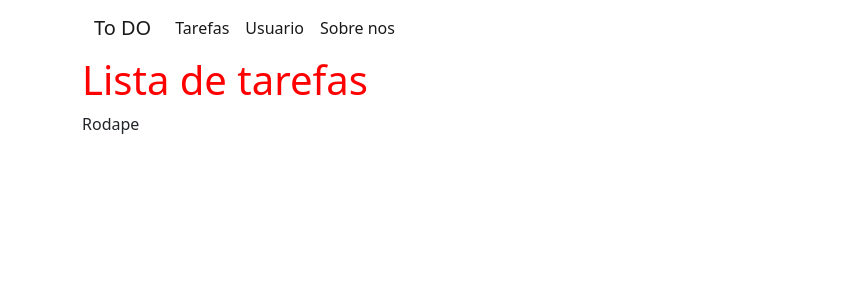
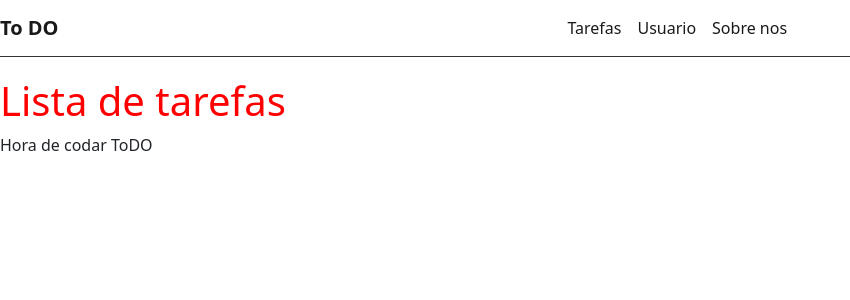
Before and after one commit to miltonmaleiane/todo, a Django app: page / in a window 1280 px wide. Shown: the top 300 px of the page, without its empty margins (0-850 px from the left). Run offline with Django 4.2, Linux system fonts and the light colour scheme.

Commit message:
Adicionando suporte ao Bootstrap

```diff
--- a/tasks/static/css/styles.css
+++ b/tasks/static/css/styles.css
@@ -1,3 +1,23 @@
 h1{
     color:red;
 }
+
+.container-fluid{
+    padding: 0;
+}
+/* Navbar*/
+.navbar{
+   border-bottom: 1px solid #333;
+   margin-bottom: 20px;
+}
+.navbar-nav{
+    margin: auto;
+}
+.navbar-brand{
+    font-weight: bold;
+}
+.navbar-light .navbar-nav a.nav-link {
+    color: #289849  ;
+    font-weight: bold;
+    letter-spacing: 9px;
+}
--- a/tasks/templates/base.html
+++ b/tasks/templates/base.html
@@ -12,7 +12,7 @@
     <title>{%block title %}{% endblock %}</title>
 </head>
 <body>
-    <div class = "container">
+    <div class = "container-fluid">
 <nav class="navbar navbar-expand-lg bg-body-tertiary">
     <div class="container-fluid">
         <a class="navbar-brand" href="#">To DO</a>
@@ -40,7 +40,7 @@
     {% block content %}
     {% endblock %}
     <footer>
-        Rodape
+        <p>Hora de codar ToDO</p>
     </footer>
     </div>
     <script src="https://cdn.jsdelivr.net/npm/bootstrap@5.2.3/dist/js/bootstrap.bundle.min.js"
```
